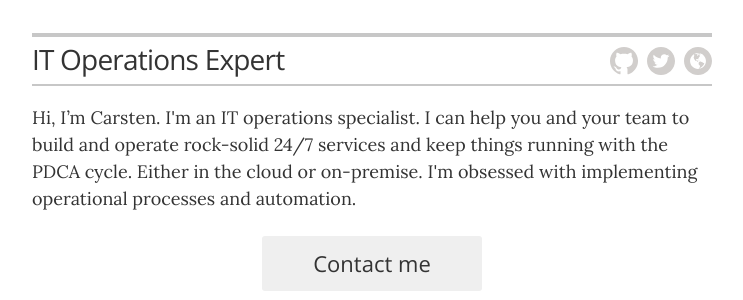
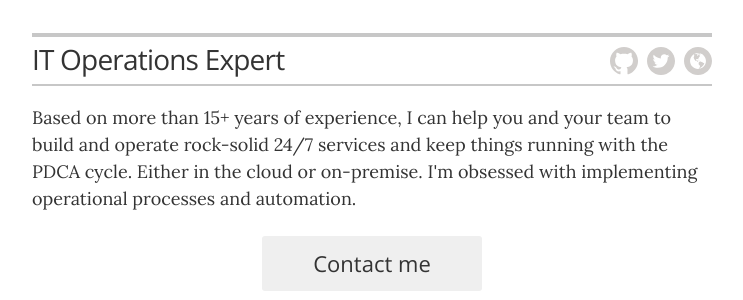
Before and after one commit to lostops/lostops.github.io, a Jekyll site: the page built from index.html, in a window 1280 px wide and 900 px high. Shown: the part 179-479 px from the top of the window, without its empty margins (268-1011 px from the left). Built offline with Jekyll 4.4.1, drawn with Linux system fonts in a browser that asks for light colours.

Commit message:
Update _config.yml

```diff
--- a/_config.yml
+++ b/_config.yml
@@ -16,7 +16,7 @@
 resume_contact_telephone:       "+49 172 7044414"
 resume_contact_address:         "Neuss, Germany"
 resume_header_contact_info: "Neuss, Germany | +49 172 7044414 | cprobst@etcinit.de"
-resume_header_intro: "<p>Hi, I’m Carsten. I'm an IT operations specialist. I can help you and your team to build and operate rock-solid 24/7 services and keep things running with the PDCA cycle. Either in the cloud or on-premise. I'm obsessed with implementing operational processes and automation.</p>"
+resume_header_intro: "<p>Based on more than 15+ years of experience, I can help you and your team to build and operate rock-solid 24/7 services and keep things running with the PDCA cycle. Either in the cloud or on-premise. I'm obsessed with implementing operational processes and automation.</p>"
 
 # use "yes" to display the email contact button,
 # "no" to display an "I'm not looking for work" message,
```
